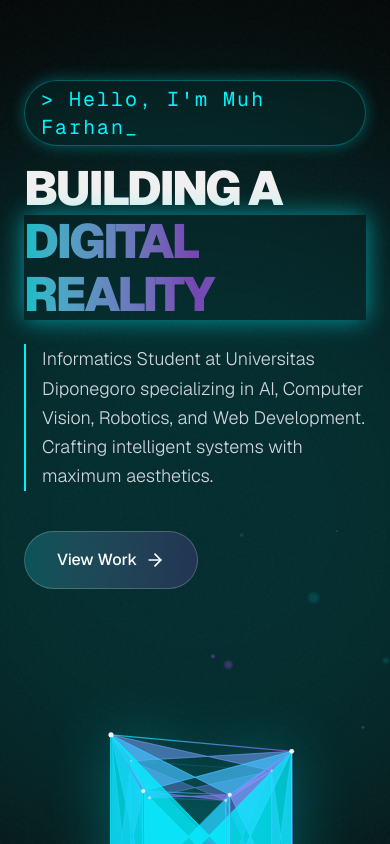
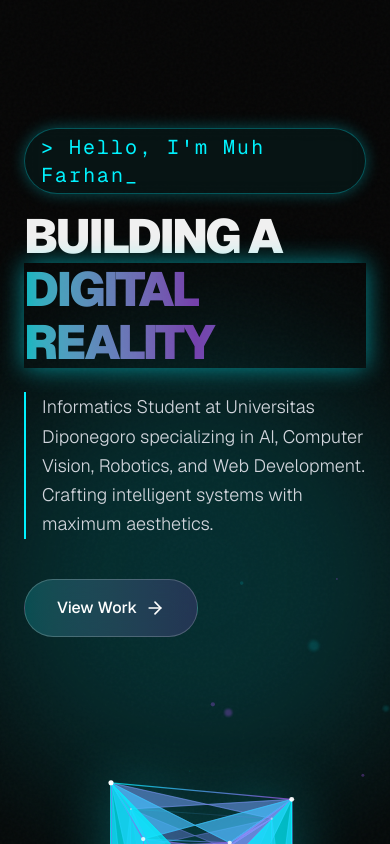
Before and after one commit to Lescovar42/Portofolio-Website-Final, a Next.js app: page / in a window 390 px wide. Shown: the top 844 px of the page. Built offline with nearby package versions, Linux system fonts and the light colour scheme.

Commit message:
Fix mobile background clipping and implement contact form mailto functionality

```diff
--- a/src/components/Contact.tsx
+++ b/src/components/Contact.tsx
@@ -19,7 +19,15 @@ const InstagramIcon = () => (
 export default function Contact() {
   const handleSubmit = (e: React.FormEvent) => {
     e.preventDefault();
-    // In a real application, handle form submission here
+    const form = e.target as HTMLFormElement;
+    const name = (form.elements.namedItem("name") as HTMLInputElement).value;
+    const email = (form.elements.namedItem("email") as HTMLInputElement).value;
+    const message = (form.elements.namedItem("message") as HTMLTextAreaElement).value;
+
+    const subject = encodeURIComponent(`Portfolio Contact from ${name}`);
+    const body = encodeURIComponent(`Name: ${name}\nEmail: ${email}\n\nMessage:\n${message}`);
+
+    window.location.href = `mailto:mfarhanazis@gmail.com?subject=${subject}&body=${body}`;
   };
 
   return (
--- a/src/components/Hero.tsx
+++ b/src/components/Hero.tsx
@@ -237,9 +237,9 @@ function TesseractSVG() {
 
 export default function Hero() {
   return (
-    <section className="relative min-h-screen flex items-center justify-center pt-20 overflow-hidden">
+    <section className="relative min-h-screen flex items-center justify-center pt-32 pb-20 md:pt-20 md:pb-0 overflow-hidden">
       {/* Background abstract element */}
-      <div className="absolute top-1/2 left-1/2 -translate-x-1/2 -translate-y-1/2 w-[800px] h-[800px] bg-primary/20 rounded-full blur-[120px] pointer-events-none opacity-50 animate-breathe" />
+      <div className="absolute top-1/2 left-1/2 -translate-x-1/2 -translate-y-1/2 w-[120vw] h-[120vw] max-w-[800px] max-h-[800px] bg-primary/20 rounded-full blur-[80px] md:blur-[120px] pointer-events-none opacity-50 animate-breathe" />
 
       {/* Floating particles gimmick */}
       {[...Array(20)].map((_, i) => (
```
